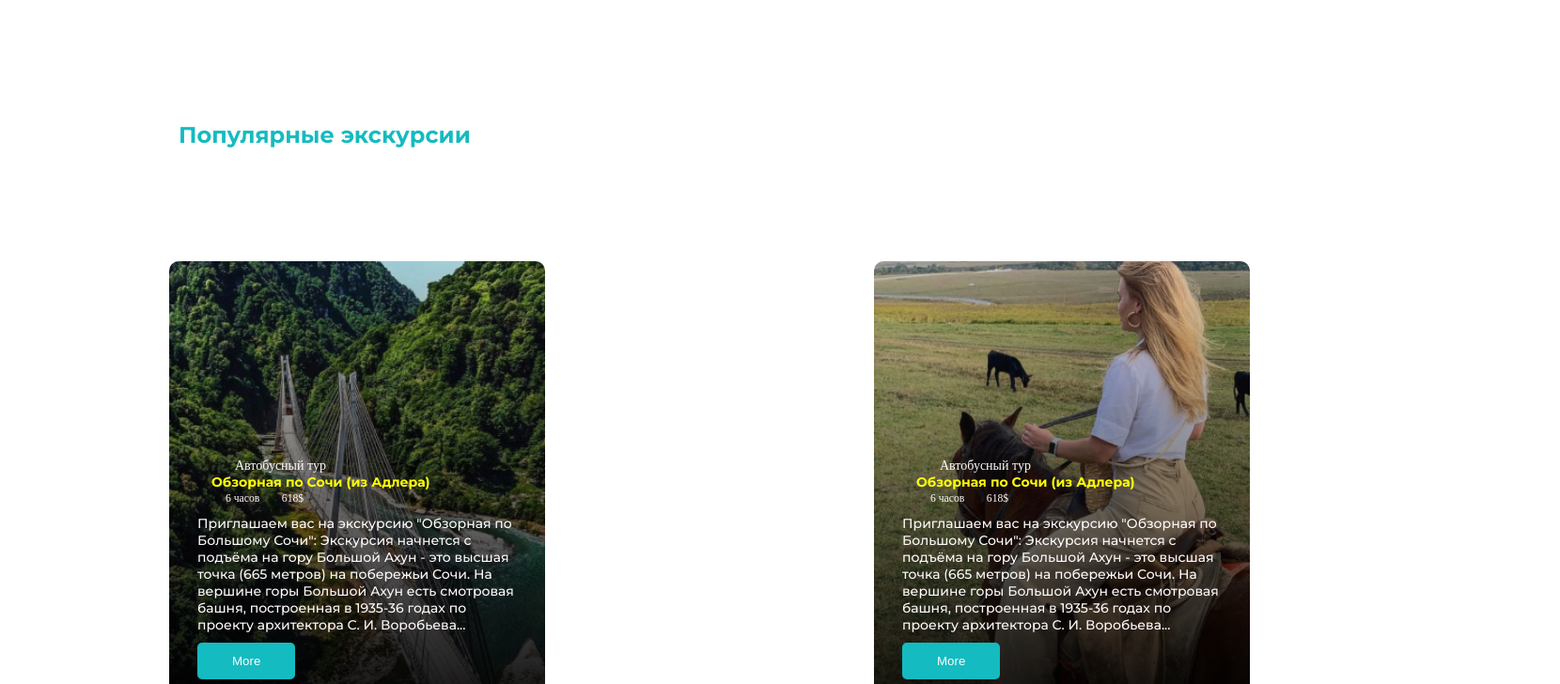
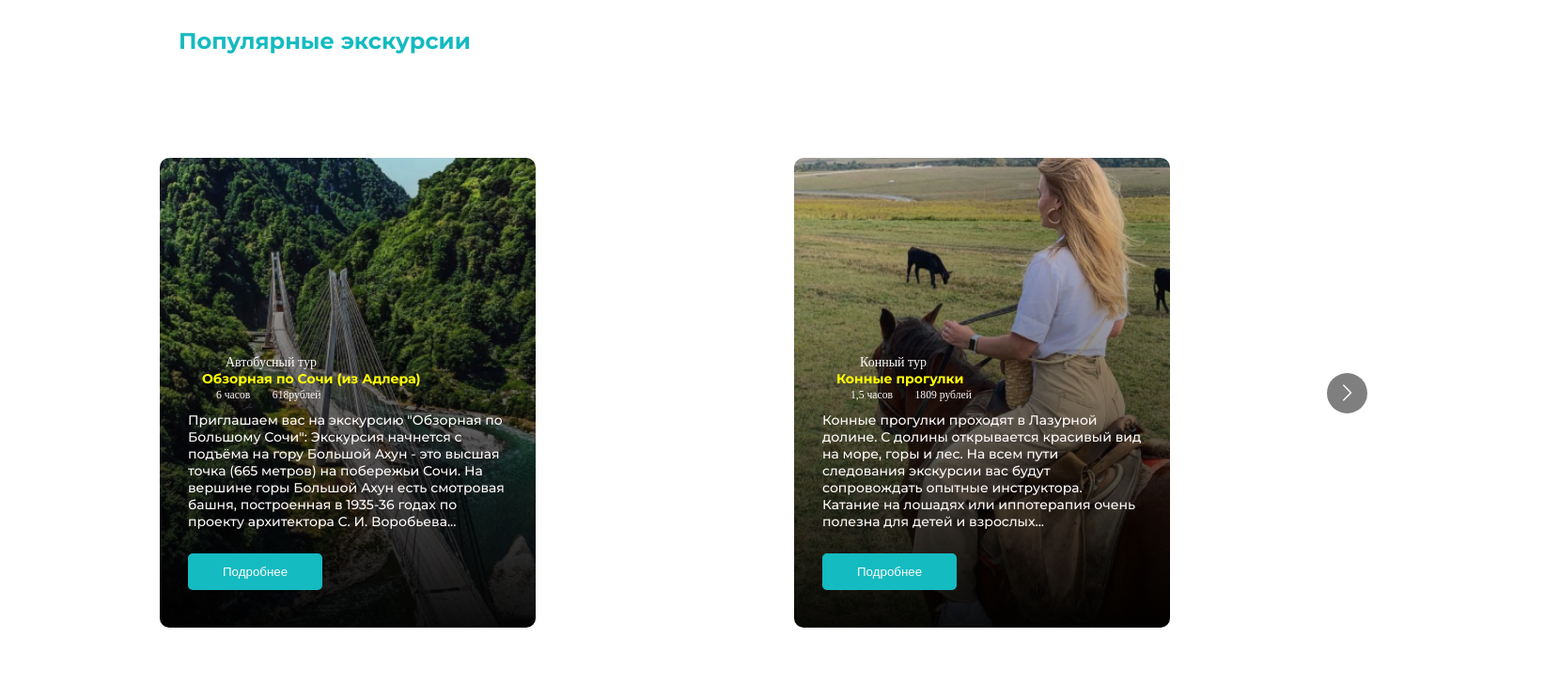
Before and after one commit to Shokhanasser1/Shokhanasser, a React (Create React App) app in the folder travel/: page / in a window 1280 px wide. Shown: the part 1060-1788 px from the top of the page at 94% size, 1660 px wide, since content can reach past the window. Built offline with nearby package versions, Linux system fonts and the light colour scheme.

Commit message:
Finish first carousel

```diff
--- /dev/null
+++ b/travel/src/components/About/CompanyBlog.jsx
@@ -0,0 +1,45 @@
+import CarouselComponent from "../common/Carousel"
+import blogs from "../../db/blog.json"
+
+
+
+ function CompanyBlog() {
+    let breakPointItemsNumber = 3
+    let large_screen = window.matchMedia("(max-width: 1100px)")
+    let medium_screen = window.matchMedia("(max-width: 855px)")
+
+    if (large_screen.matches) {
+        breakPointItemsNumber = 2
+    }
+    if (medium_screen.matches) {
+        breakPointItemsNumber = 1
+    }
+
+    function getSlides() {
+        let slides = []
+        for (let item of blogs) {
+            let last_arr_slide = slides[slides.length - 1]
+
+            if (!last_arr_slide) {
+                slides.push([item])
+            } else {
+                if (last_arr_slide.length < breakPointItemsNumber) {
+                    last_arr_slide.push(item)
+                } else {
+                    slides.push([item])
+                }
+            }
+        }
+        return slides
+    }
+
+    return (
+        <>
+            <CarouselComponent
+                images={getSlides()}
+                indicatorAsNumbers={true}
+            />
+        </>
+    )
+}
+export default CompanyBlog;
--- a/travel/src/components/About/index.jsx
+++ b/travel/src/components/About/index.jsx
@@ -1,10 +1,22 @@
 import './style.scss'
-import BlogProductCarousel from '../common/Carousel';
+// import CompanyBlog from './CompanyBlog'
+import CarouselComponent from '../common/Carousel';
+
+import Blog1 from '../../assets/images/Rectangle-13-3.png'
+import Blog2 from '../../assets/images/Rectangle-13-2.png'
+import Blog3 from '../../assets/images/Rectangle-13-1.png'
+import Blog4 from '../../assets/images/Rectangle-13-4.png'
 function About() {
+    const images = [Blog1,Blog2,Blog3,Blog4]
     return (
         <>
-            <BlogProductCarousel />
+            <div className="carousel">
+            <CarouselComponent images={images}>
+            </CarouselComponent>
+            </div>
         <div className='about-wrapper'>
+            <div className="company-blog">
+            </div>
             <div className='about-bgImage'>
                 <div className="about-text">
                     <h2>О нас</h2>
@@ -17,6 +29,15 @@ function About() {
                 </div>
             </div>
         </div>
+{/*
+        <div className="inner-carousel">
+                    <h1>Хедж-фонд</h1>
+                    <br />
+                    <p>Классический выбор профессиональных инвесторов с заданными умеренными параметрами риска. Основан на инвестировании в бумаги индекса S&P 500 с диверсификацией по 11 секторам экономики.</p>
+                    <br />
+                    <button className="warning-btn">Подробнее</button>
+                </div>
+ */}
         </>
     )
 }
--- a/travel/src/components/About/style.scss
+++ b/travel/src/components/About/style.scss
@@ -40,3 +40,8 @@
         margin: 20px;
     }
 }
+
+.carousel {
+    position: relative;
+    top: 500px;
+}
--- a/travel/src/components/Navigation/style.scss
+++ b/travel/src/components/Navigation/style.scss
@@ -13,6 +13,7 @@
     display: grid;
     grid-template-columns: repeat(2, 1fr);
     position: relative;
+    padding: 50px;
 
     .menu {
         display: flex;
--- a/travel/src/components/common/Carousel/index.jsx
+++ b/travel/src/components/common/Carousel/index.jsx
@@ -24,48 +24,52 @@ export default function BlogProductCarousel() {
         }
     };
     return (
+        <>
             <div className="BlogProductCarousel">
                 <h2>Популярные экскурсии</h2>
-            <Carousel responsive={responsive}>
+                <Carousel
+                    infiniteLoop={true}
+                    responsive={responsive}
+                >
                     <div className="card-1">
                         <span className="name-1">Автобусный тур</span>
                         <h4 className="name--2">Обзорная по Сочи (из Адлера)</h4>
-                    <small className="time-1">6 часов</small> <small className="price-1">618$</small>
+                        <small className="time-1">6 часов</small> <small className="price-1">618рублей</small>
                         <p className="info-1">Приглашаем вас на экскурсию
                             "Обзорная по Большому Сочи":
                             Экскурсия начнется с подъёма на гору Большой Ахун - это  высшая точка (665 метров) на побережьи Сочи. На вершине горы Большой Ахун есть смотровая башня, построенная в 1935-36 годах по проекту архитектора С. И. Воробьева...</p>
-                    <button className="btn">More</button>
+                        <button className="btn">Подробнее</button>
 
                     </div>
                     <div className="card-2">
-                    <span className="name-2">Автобусный тур</span>
-                    <h4 className="name--3">Обзорная по Сочи (из Адлера)</h4>
-                    <small className="time-2">6 часов</small> <small className="price-2">618$</small>
-                    <p className="info-2">Приглашаем вас на экскурсию
-                        "Обзорная по Большому Сочи":
-                        Экскурсия начнется с подъёма на гору Большой Ахун - это  высшая точка (665 метров) на побережьи Сочи. На вершине горы Большой Ахун есть смотровая башня, построенная в 1935-36 годах по проекту архитектора С. И. Воробьева...</p>
-                        <button className="btn">More</button>
+                        <span className="name-2">Конный тур</span>
+                        <h4 className="name--3">Конные прогулки</h4>
+                        <small className="time-2">1,5 часов</small> <small className="price-2">1809 рублей</small>
+                        <p className="info-2">Конные прогулки проходят в Лазурной долине. С долины открывается красивый вид на море, горы и лес. На всем пути следования экскурсии вас будут сопровождать опытные инструктора. Катание на лошадях или иппотерапия очень полезна для детей и взрослых...</p>
+                        <button className="btn">Подробнее</button>
                     </div>
                     <div className="card-3">
-                    <span className="name-3">Автобусный тур</span>
-                    <h4 className="name--4">Обзорная по Сочи (из Адлера)</h4>
-                    <small className="time-3">6 часов</small> <small className="price-3">618$</small>
-                    <p className="info-3">Приглашаем вас на экскурсию
-                        "Обзорная по Большому Сочи":
-                        Экскурсия начнется с подъёма на гору Большой Ахун - это  высшая точка (665 метров) на побережьи Сочи. На вершине горы Большой Ахун есть смотровая башня, построенная в 1935-36 годах по проекту архитектора С. И. Воробьева...</p>
-                        <button className="btn">More</button>
+                        <span className="name-3">Квадротур</span>
+                        <h4 className="name--4">Пасть дракона</h4>
+                        <small className="time-3">2,5 часов</small> <small className="price-3">3515 рублей</small>
+                        <p className="info-3">Маршрут на Квадроциклах проходит по горной реке Мзымта вдоль белых скал и самшитовый лес к водопаду Глубокий Яр или "Пасть Дракона" (экскурсионное название).
+Высота водопада 41,5 метр - это один из самых высоких водопадов Большого Сочи...</p>
+                        <button className="btn">Подробнее</button>
                     </div>
                     <div className="card-4">
                         <span className="name-4">Автобусный тур</span>
-                    <h4 className="name--5">Обзорная по Сочи (из Адлера)</h4>
-                    <small className="time-4">6 часов</small> <small className="price-4">618$</small>
-                    <p className="info-4">Приглашаем вас на экскурсию
-                        "Обзорная по Большому Сочи":
-                        Экскурсия начнется с подъёма на гору Большой Ахун - это  высшая точка (665 метров) на побережьи Сочи. На вершине горы Большой Ахун есть смотровая башня, построенная в 1935-36 годах по проекту архитектора С. И. Воробьева...</p>
-                        <button className="btn">More</button>
+                        <h4 className="name--5">Женский монастырь </h4>
+                        <small className="time-4">4 часов</small> <small className="price-4">618 рублей</small>
+                        <p className="info-4">Троице - Георгиевский женский монастырь расположен в селе Лесное в живописном месте, в котором гармонично сочетаются красота природы и красота архитектуры сотворенная руками человека.
+Это удивительное место расположено совсем недалеко от Чёрного моря - всего в 20 километрах
+
+</p>
+                        <button className="btn">Подробнее</button>
 
                     </div>
                 </Carousel>
             </div>
+
+        </>
     )
 }
--- a/travel/src/components/common/Carousel/style.scss
+++ b/travel/src/components/common/Carousel/style.scss
@@ -1,11 +1,11 @@
 @import '../../../assets/styles/_settings.scss';
 
 .BlogProductCarousel {
-    width: 1500px;
+    width: 1350px;
     height: 700px;
     position: relative;
     left: 160px;
-    top: 400px;
+    top: -200px;
 
     h2 {
         color: $lightBlue;
@@ -15,7 +15,7 @@
 
     .card-1 {
         background-color: gray;
-        margin: 20px;
+        margin: 10px;
         border-radius: 10px;
         width: 400px;
         height: 500px;
@@ -64,7 +64,7 @@
     }
     .card-2 {
         background-color: gray;
-        margin: 20px;
+        margin: 10px;
         border-radius: 10px;
         width: 400px;
         height: 500px;
@@ -114,7 +114,7 @@
 
     .card-3 {
         background-color: gray;
-        margin: 20px;
+        margin: 10px;
         border-radius: 10px;
         width: 400px;
         height: 500px;
@@ -163,7 +163,7 @@
     }
     .card-4 {
         background-color: gray;
-        margin: 20px;
+        margin: 10px;
         border-radius: 10px;
         width: 400px;
         height: 500px;
@@ -211,9 +211,9 @@
 
     }
 
-    button {
-        position: relative;
-        top: 200px;
+    .btn {
+        position: absolute;
+        bottom: 40px;
         @extend %warning-btn;
     }
 }
```
Also changed, not shown: travel/src/components/db/blog.json (added, +10 -0 lines), travel/src/db/blog.json (+32 -0 lines), travel/src/components/common/Carousel/BlogProduct.jsx (deleted), travel/src/components/common/Carousel/styles.scss (added). Lines whose indentation alone changed are shown as unchanged.
